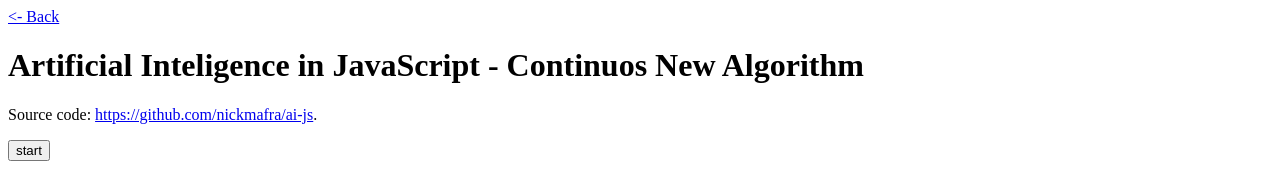
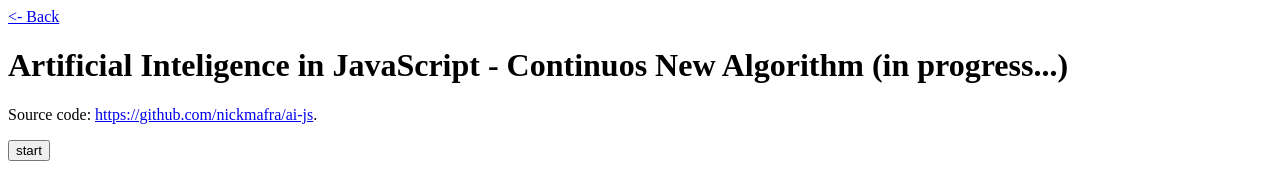
Before and after one commit to nicolasmafra/ai-js, a website: page src/continuos/index.html in a window 1280 px wide. Drawn offline with Linux system fonts and the light colour scheme.

Commit message:
Add in progress notes

```diff
--- a/src/continuos/index.html
+++ b/src/continuos/index.html
@@ -7,7 +7,7 @@
 	</head>
 	<body onload="loadCanvas()">
 		<a href="../index.html"><- Back</a>
-		<h1>Artificial Inteligence in JavaScript - Continuos New Algorithm</h1>
+		<h1>Artificial Inteligence in JavaScript - Continuos New Algorithm (in progress...)</h1>
 		<p>Source code: <a href="https://github.com/nickmafra/ai-js">https://github.com/nickmafra/ai-js</a>.</p>
 		<button onclick="start()">start</button>
 		<br><br>
```
Also changed, not shown: src/index.html (+1 -1 lines).
